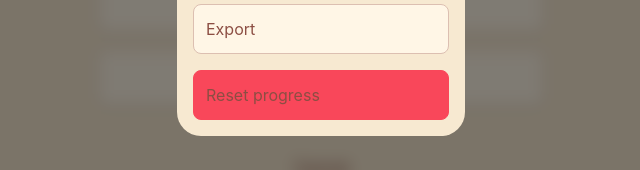
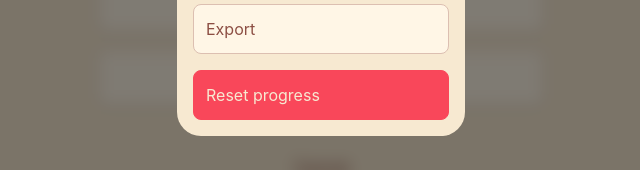
Before and after one commit to Donaldino7712/zoodoku, a SvelteKit app: page / in a window 1280 px wide. Both pictures are taken after a click on the button "Manage Progress". Shown: the part 372-542 px from the top of the page, without its empty margins (319-959 px from the left). Built offline with nearby package versions, Linux system fonts and the light colour scheme.

Commit message:
Change text color

```diff
--- a/src/routes/ManageSaveOverlay.svelte
+++ b/src/routes/ManageSaveOverlay.svelte
@@ -48,7 +48,7 @@
 					{exportClicked ? 'Copied!' : 'Export'}
 				</button>
 				<button
-					class="mt-4 flex clicky items-center justify-between rounded-lg border border-error bg-error p-3 text-center"
+					class="mt-4 flex clicky items-center justify-between rounded-lg border text-bg border-error bg-error p-3 text-center"
 					onclick={onreset}
 				>
 					{resetClicked ? 'Are you sure?' : 'Reset progress'}
```
